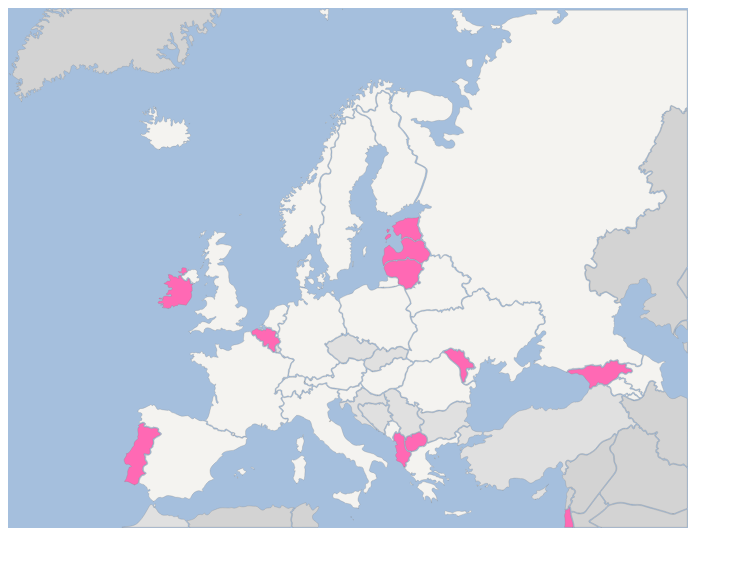
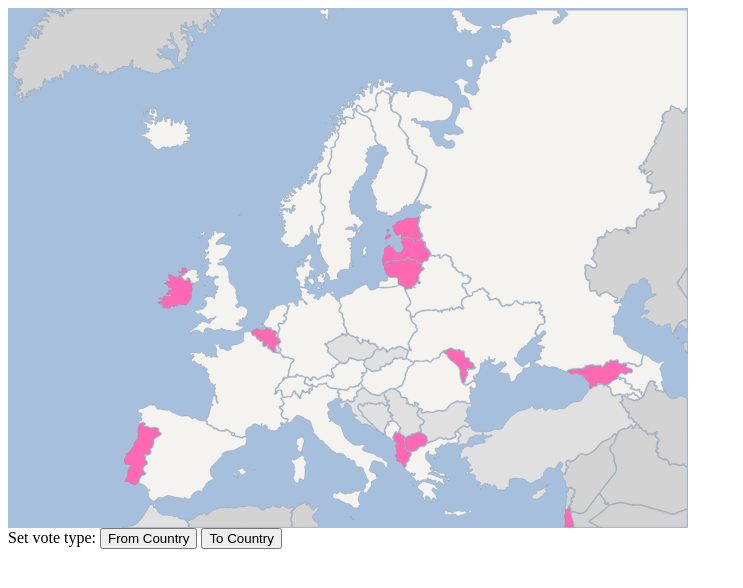
Before and after one commit to tom-lord/eurovision_map, a plain HTML site: page eurovision_map.html in a window 1280 px wide. Shown: the whole page, without its empty margins (0-743 px from the left). Drawn offline with Linux system fonts and the light colour scheme.

Commit message:
Added very basic config buttons
to_country and from_country voting types

```diff
--- a/eurovision_map.html
+++ b/eurovision_map.html
@@ -18,6 +18,7 @@
     <script src="./lib/config.js" type="text/javascript"></script>
     <script src="./lib/voting_systems.js" type="text/javascript"></script>
     <script src="./lib/labels.js" type="text/javascript"></script>
+    <script src="./lib/buttons.js" type="text/javascript"></script>
 
     <script type="text/javascript">
     jQuery(document).ready(function() {
@@ -52,5 +53,8 @@
   </head>
   <body>
     <div id="vmap" style="width: 680px; height: 520px;"></div>
+Set vote type:
+    <button onclick="setVoteType('from_country')">From Country</button>
+    <button onclick="setVoteType('to_country')">To Country</button>
   </body>
 </html>
--- /dev/null
+++ b/lib/buttons.js
@@ -0,0 +1,4 @@
+function setVoteType(type)
+{
+    CONFIG.vote_type = type;
+}
```
